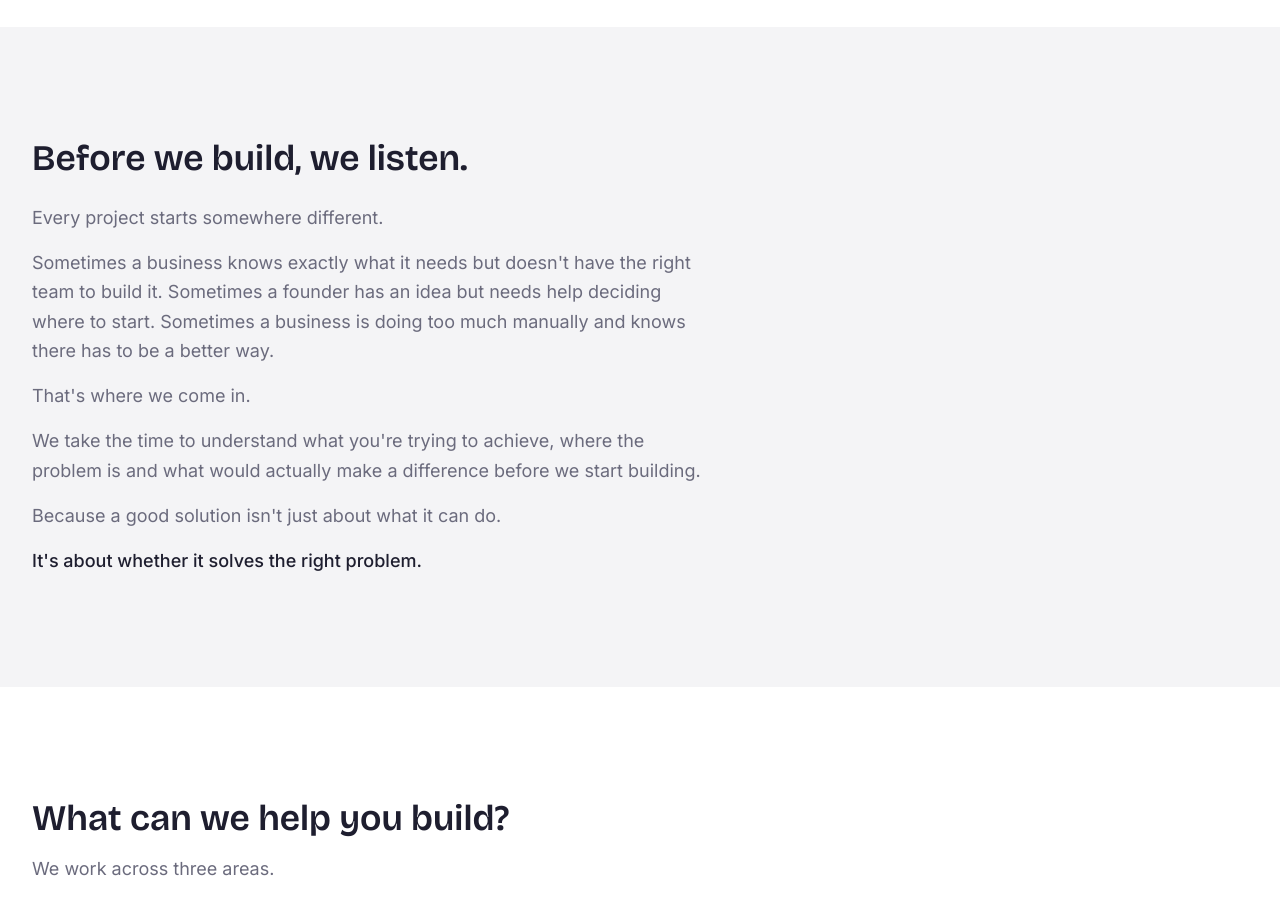
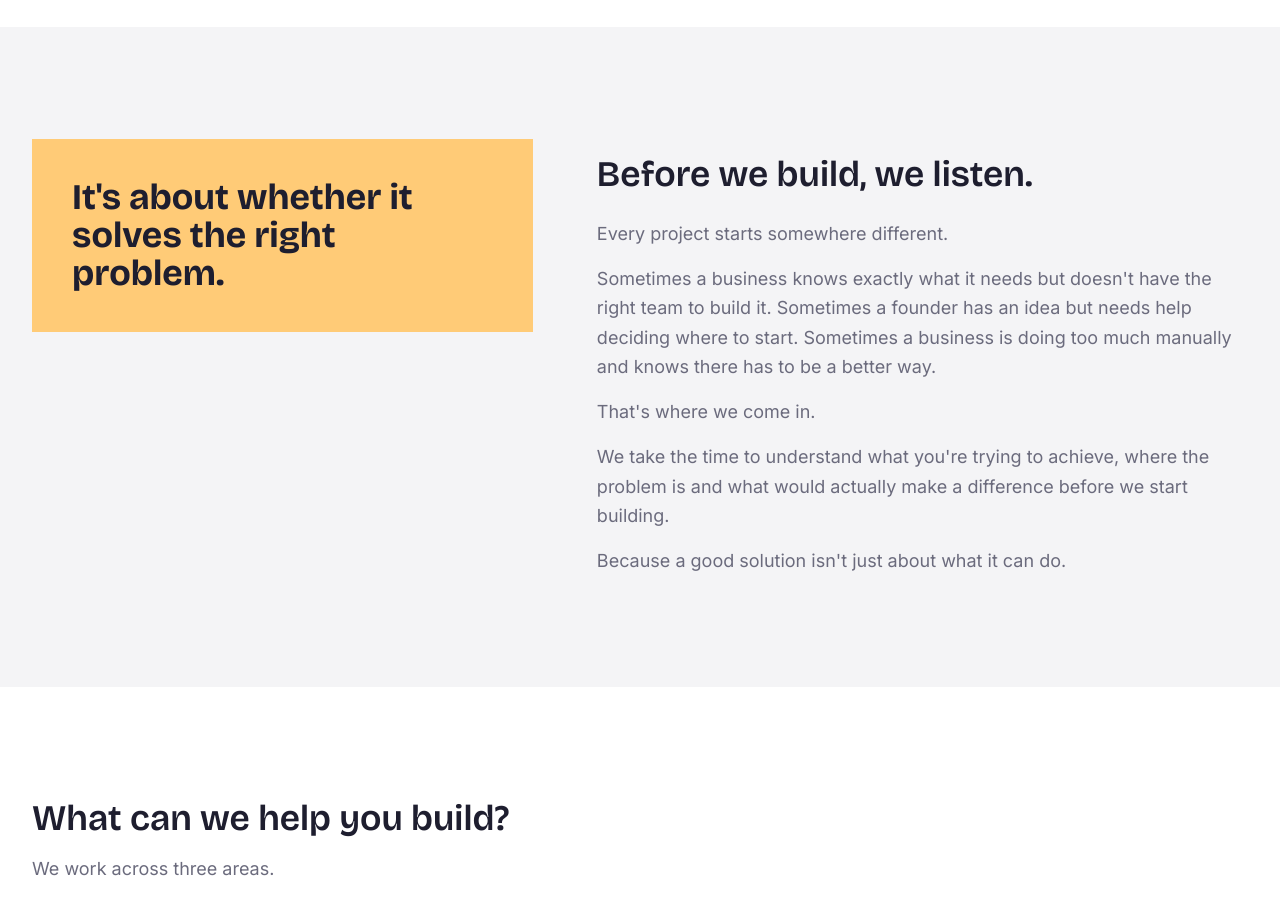
Before and after one commit to Favour-Yusuf/Kuvah, a Next.js app: page / in a window 1280 px wide. Shown: the part 1220-2135 px from the top of the page. Built offline with nearby package versions, Linux system fonts and the light colour scheme.

Commit message:
feat: redesign Introduction as an asymmetric editorial split

```diff
--- a/components/home/Introduction.tsx
+++ b/components/home/Introduction.tsx
@@ -5,27 +5,35 @@ export function Introduction() {
   return (
     <section className="bg-mist py-20 sm:py-28">
       <Container>
-        <Reveal className="max-w-2xl">
+        <div className="grid gap-10 lg:grid-cols-[1fr_1.3fr] lg:items-start lg:gap-16">
+          <Reveal>
+            <div className="bg-topaz p-8 sm:p-10">
+              <p className="font-display text-3xl font-bold leading-[1.05] text-ink sm:text-4xl">
+                It&apos;s about whether it solves the right problem.
+              </p>
+            </div>
+          </Reveal>
+          <Reveal className="lg:pt-4">
             <h2 className="font-display text-3xl font-semibold text-ink sm:text-4xl">
               Before we build, we listen.
             </h2>
             <div className="mt-6 space-y-4 text-lg leading-relaxed text-ink-muted">
               <p>Every project starts somewhere different.</p>
               <p>
-              Sometimes a business knows exactly what it needs but doesn&apos;t have the right team
-              to build it. Sometimes a founder has an idea but needs help deciding where to start.
-              Sometimes a business is doing too much manually and knows there has to be a better
-              way.
+                Sometimes a business knows exactly what it needs but doesn&apos;t have the right
+                team to build it. Sometimes a founder has an idea but needs help deciding where to
+                start. Sometimes a business is doing too much manually and knows there has to be a
+                better way.
               </p>
               <p>That&apos;s where we come in.</p>
               <p>
-              We take the time to understand what you&apos;re trying to achieve, where the problem
-              is and what would actually make a difference before we start building.
+                We take the time to understand what you&apos;re trying to achieve, where the
+                problem is and what would actually make a difference before we start building.
               </p>
               <p>Because a good solution isn&apos;t just about what it can do.</p>
-            <p className="font-medium text-ink">It&apos;s about whether it solves the right problem.</p>
             </div>
           </Reveal>
+        </div>
       </Container>
     </section>
   );
```
Lines whose indentation alone changed are shown as unchanged.
